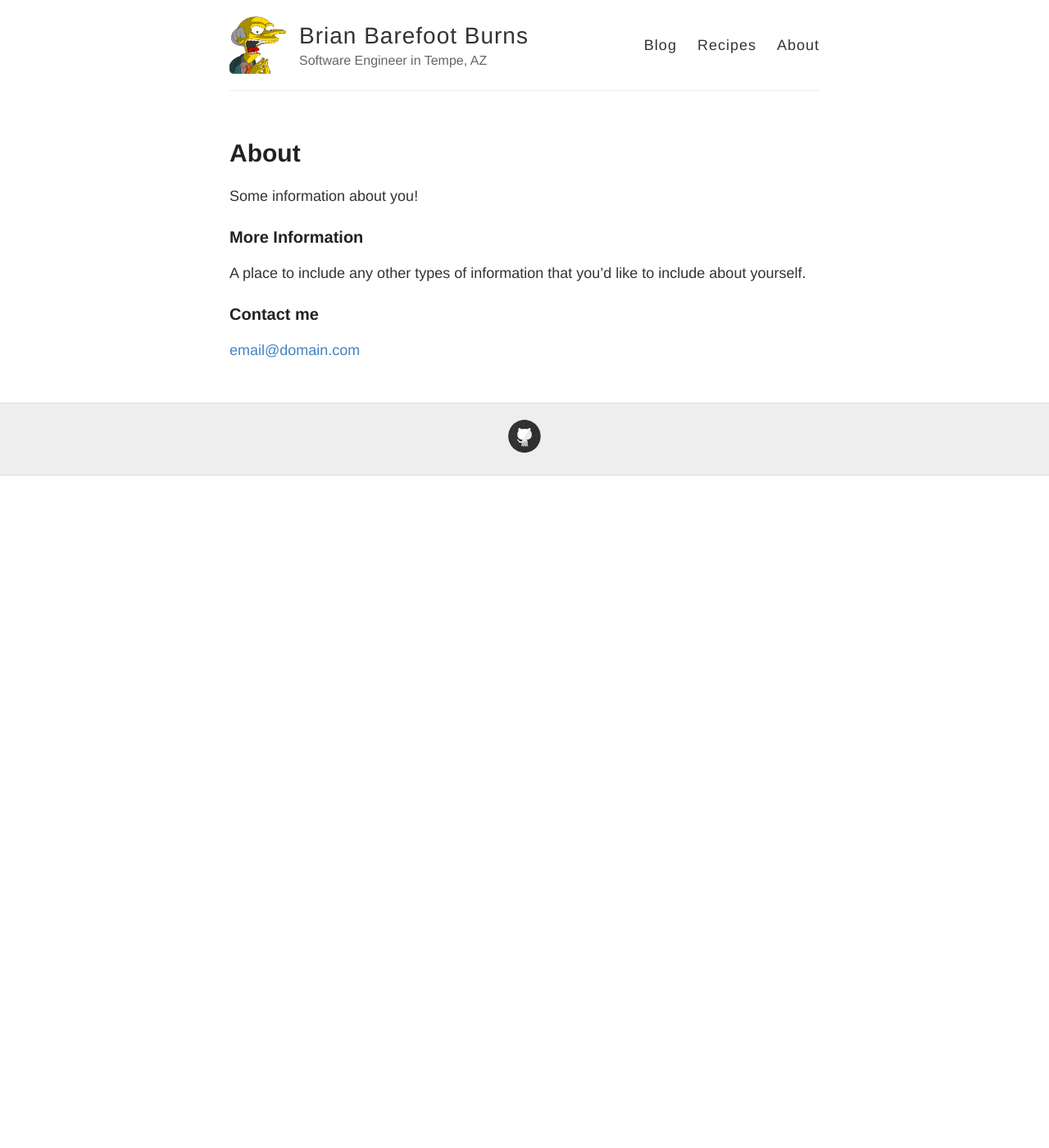
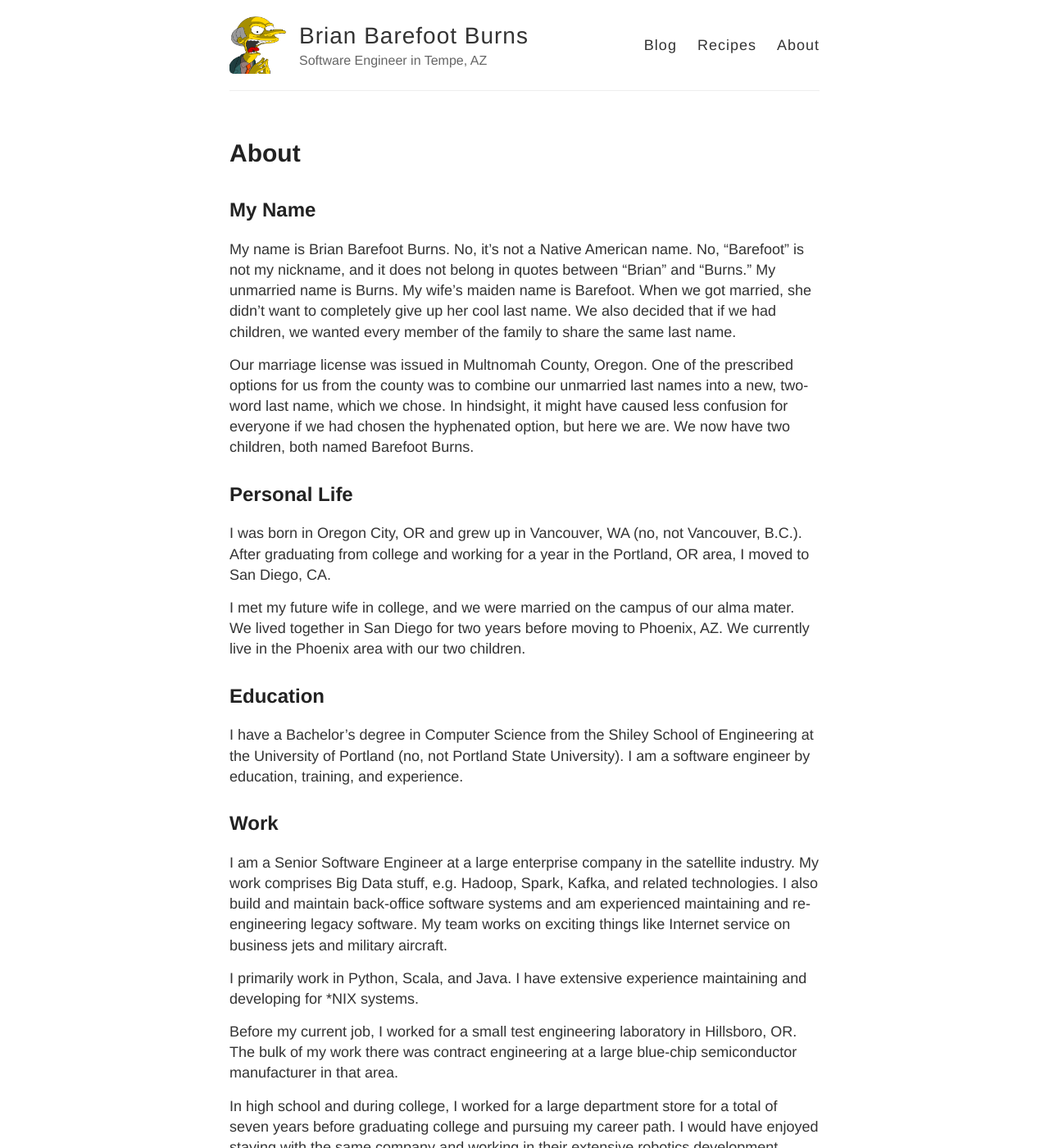
Before and after one commit to bpburns/bpburns.github.io, a Jekyll site: the page built from about.md, in a window 1280 px wide and 1400 px high. Shown: the whole window at 82% size. Built offline with Jekyll 4.4.1, drawn with Linux system fonts in a browser that asks for light colours; some of the changed text lies outside the part shown.

Commit message:
Port about page from old Pelican site.

```diff
--- a/about.md
+++ b/about.md
@@ -4,12 +4,61 @@ title: About
 permalink: /about/
 ---
 
-Some information about you!
+## My Name
 
-### More Information
+My name is Brian Barefoot Burns. No, it's not a Native American name.
+No, "Barefoot" is not my nickname, and it does not belong in quotes between
+"Brian" and "Burns."
+My unmarried name is Burns. My wife's maiden name is Barefoot. When we got
+married, she didn't want to completely give up her cool last name. We also
+decided that if we had children, we wanted every member
+of the family to share the same last name.
 
-A place to include any other types of information that you'd like to include about yourself.
+Our marriage license was issued in Multnomah County, Oregon. One of the
+prescribed options for us from the county was to combine our unmarried last
+names into a new, two-word last name, which we chose. In hindsight, it might
+have caused less confusion for everyone if we had chosen the hyphenated option,
+but here we are. We now have two children, both named Barefoot Burns.
 
-### Contact me
+## Personal Life
 
-[email@domain.com](mailto:email@domain.com)
+I was born in Oregon City, OR and grew up in Vancouver, WA (no, not Vancouver,
+B.C.). After graduating from college and working for a year in the Portland, OR
+area, I moved to San Diego, CA.
+
+I met my future wife in college, and we were married on the campus of our alma
+mater. We lived together in San Diego for two years before moving to Phoenix,
+AZ. We currently live in the Phoenix area with our two children.
+
+## Education
+
+I have a Bachelor's degree in Computer Science from the Shiley School of
+Engineering at the University of Portland (no, not Portland State University).
+I am a software engineer by education, training, and experience.
+
+## Work
+
+I am a Senior Software Engineer at a large enterprise company in the satellite
+industry. My work comprises Big Data stuff, e.g. Hadoop, Spark, Kafka, and
+related technologies. I also build and maintain back-office software systems
+and am experienced maintaining and re-engineering legacy software. My team
+works on exciting things like Internet service on business jets and military
+aircraft.
+
+I primarily work in Python, Scala, and Java. I have extensive experience
+maintaining and developing for \*NIX systems.
+
+Before my current job, I worked for a small test engineering laboratory in
+Hillsboro, OR. The bulk of my work there was contract engineering at a large
+blue-chip semiconductor manufacturer in that area.
+
+In high school and during college, I worked for a large department store for a
+total of seven years before graduating college and pursuing my career path. I
+would have enjoyed staying with the same company and working in their extensive
+robotics development endeavors, but that did not pan out.
+
+## About This Site
+
+This site is generated using Jekyll. The theme is based on Jekyll Now.
+You can subscribe to new posts using the linked Atom feed. Atom is better than
+RSS.
```
